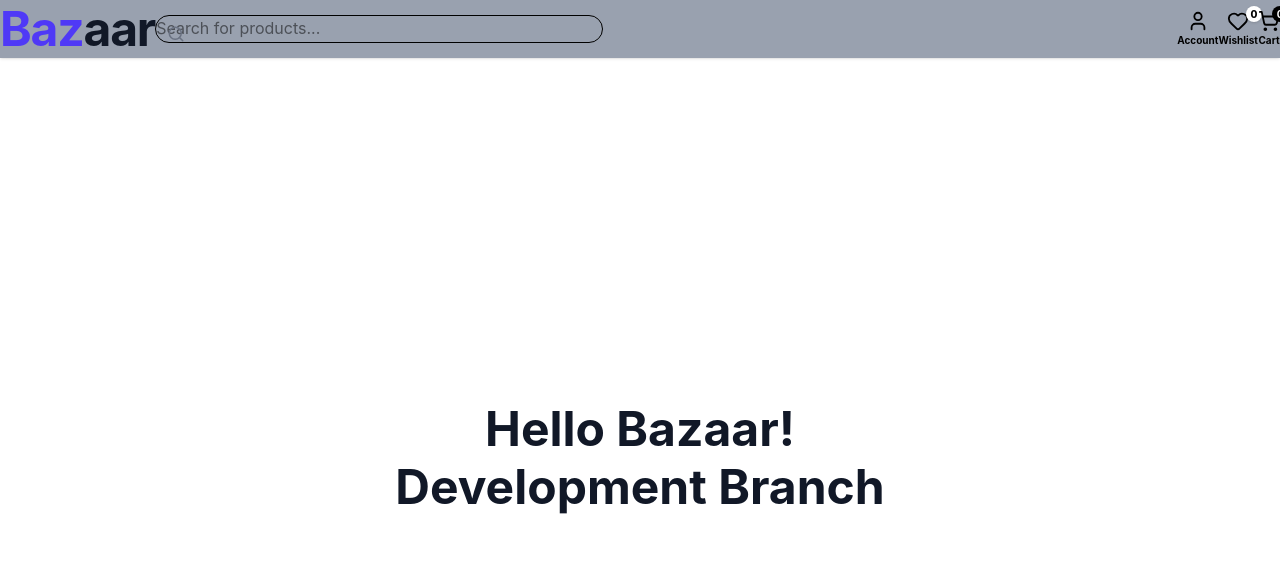
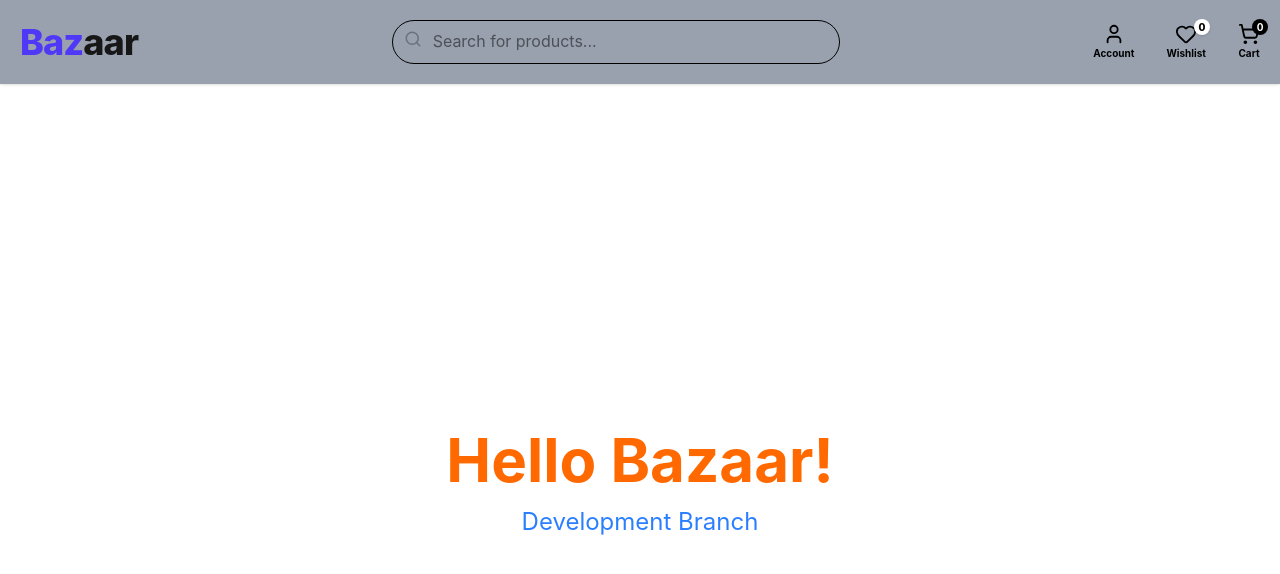
Before and after one commit to hasan8651/bazaar-nextjs, a Next.js app: page / in a window 1280 px wide. Shown: the top 574 px of the page. Built offline with nearby package versions, Linux system fonts and the light colour scheme.

Commit message:
[Updated]-global css file error solved

```diff
--- a/src/app/globals.css
+++ b/src/app/globals.css
@@ -22,17 +22,11 @@
     /* Off-white - Cards & sections */
 }
 
-* {
-    margin: 0;
-    padding: 0;
-    box-sizing: border-box;
-}
 
-body {
+ body {
     margin: 0;
     font-family: 'Inter', -apple-system, BlinkMacSystemFont, 'Segoe UI', sans-serif;
     background-color: var(--background);
-    color: var(--text-primary);
     line-height: 1.6;
     font-size: 16px;
 }
@@ -95,70 +89,3 @@
     font-size: 18px;
      transition: all 0.3s ease;
 }
-
-/* Cards */
-.card {
-    background: var(--background);
-    border: 1px solid var(--border);
-    border-radius: 12px;
-    padding: 32px;
-    transition: box-shadow 0.3s ease;
-}
-
-.card:hover {
-    box-shadow: 0 8px 16px rgba(15, 23, 42, 0.06);
-}
-
-/* Typography */
-h1,
-h2,
-h3,
-h4,
-h5,
-h6 {
-    color: var(--primary);
-    font-weight: 700;
-    line-height: 1.2;
-}
-
-
-
-h1 {
-    font-size: 48px;
-    font-weight: 700;
-}
-
-h2 {
-    font-size: 36px;
-    font-weight: 600;
-}
-
-h3 {
-    font-size: 28px;
-    font-weight: 600;
-}
-
-p {
-    font-size: 16px;
-    font-weight: 400;
-}
-
-small {
-    font-size: 14px;
-}
-
-p {
-    color: var(--text-secondary);
-    line-height: 1.7;
-    margin-bottom: 16px;
-}
-
-
-
-
-.footer {
-    background-color: var(--primary);
-    color: white;
-    padding: 60px 0 24px;
-    margin-top: 80px;
-}
```
